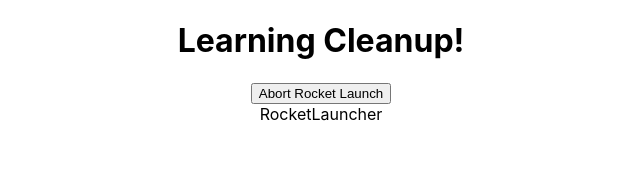
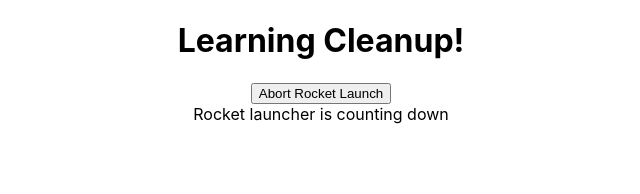
Before and after one commit to sagreenxyz/rocket-launch, a React (Create React App) app: page / in a window 1280 px wide. Shown: the top 194 px of the page, without its empty margins (319-959 px from the left). Built offline with nearby package versions, Linux system fonts and the light colour scheme.

Commit message:
9. toggle rendering RocketLauncher component

```diff
--- a/src/App.js
+++ b/src/App.js
@@ -4,7 +4,7 @@ import './App.css';
 function RocketLauncher() {
   return (
     <div>
-      RocketLauncher
+      Rocket launcher is counting down
     </div>
   )
 }
@@ -16,9 +16,9 @@ function App() {
       <main>
         <h1>Learning Cleanup!</h1>
         <button onClick={() => setLaunch(!launch)}>
-          { launch? "Abort Rocket Launch" : "Start Rocket Launch"}
+          {launch ? "Abort Rocket Launch" : "Start Rocket Launch"}
         </button>
-        <RocketLauncher />
+        {launch ? <RocketLauncher /> : null}
       </main>
     </div>
   );
```
